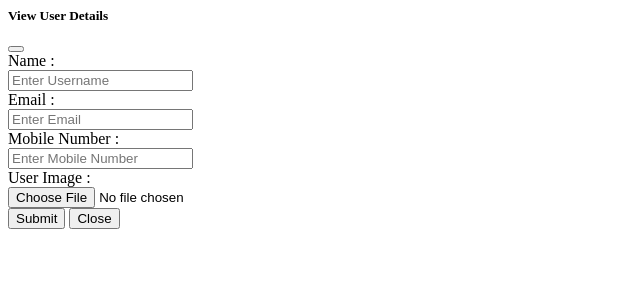
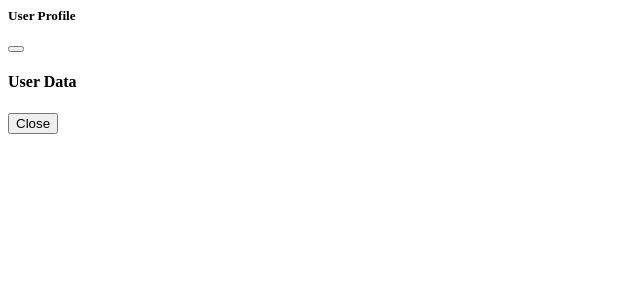
Before and after one commit to anandnbarai/PHP_CRUD, a PHP site: page /profile.php in a window 1280 px wide. Shown: the top 300 px of the page, without its empty margins (0-640 px from the left). Run offline with PHP 8.4, Linux system fonts and the light colour scheme.

Commit message:
Add files via upload

```diff
--- a/advance_crud/form.php
+++ b/advance_crud/form.php
@@ -2,7 +2,7 @@
     <div class="modal-dialog" role="document">
         <div class="modal-content">
             <div class="modal-header">
-                <h5 class="modal-title" id="exampleModalLabel">Add User Details</h5>
+                <h5 class="modal-title" id="exampleModalLabel">Add or Edit User Details</h5>
                 <button type="button" class="btn-close" data-bs-dismiss="modal" aria-label="Close"></button>
             </div>
 
--- a/advance_crud/profile.php
+++ b/advance_crud/profile.php
@@ -2,49 +2,17 @@
     <div class="modal-dialog" role="document">
         <div class="modal-content">
             <div class="modal-header">
-                <h5 class="modal-title" id="exampleModalLabel">View User Details</h5>
+                <h5 class="modal-title" id="exampleModalLabel"><i class="fas fa-user"></i> User Profile</h5>
                 <button type="button" class="btn-close" data-bs-dismiss="modal" aria-label="Close"></button>
             </div>
-
-            <!-- enctype is for to upload image into database -->
-            <form action="" method="post" id="addform" enctype="multipart/form-data">
-                <div class="modal-body">
-                    <div class="form-group">
-                        <label for="">Name :</label>
-                        <div class="input-group mt-2">
-                            <span class="input-group-text bg-dark"><i class="fas fa-user text-white"></i></span>
-                            <input type="text" class="form-control" placeholder="Enter Username" name="username"
-                                id="username" autocomplete="off" required="required">
-                        </div>
-                    </div>
-                    <div class="form-group mt-2">
-                        <label for="">Email :</label>
-                        <div class="input-group mt-2">
-                            <span class="input-group-text bg-dark"><i class="fas fa-envelope text-white"></i></span>
-                            <input type="email" class="form-control" placeholder="Enter Email" name="email" id="email"
-                                autocomplete="off" required="required">
-                        </div>
-                    </div>
-                    <div class="form-group mt-2">
-                        <label for="">Mobile Number :</label>
-                        <div class="input-group mt-2">
-                            <span class="input-group-text bg-dark"><i class="fas fa-phone text-white"></i></span>
-                            <input type="text" class="form-control" placeholder="Enter Mobile Number" name="mobile"
-                                id="mobile" maxlength="10" minlength="10" autocomplete="off" required="required">
-                        </div>
-                    </div>
-                    <div class="form-group mt-2">
-                        <label for="">User Image :</label>
-                        <div class="input-group mt-2">
-                            <input type="file" class="form-control" name="userimage" id="userimage" required="required">
-                        </div>
-                    </div>
+            <div class="modal-body">
+                <div class="container" id="profile">
+                    <h4>User Data</h4>
                 </div>
-                <div class="modal-footer">
-                    <button type="button" class="btn btn-dark">Submit</button>
-                    <button type="button" class="btn btn-secondary" data-bs-dismiss="modal">Close</button>
-                </div>
-            </form>
+            </div>
+            <div class="modal-footer">
+                <button type="button" class="btn btn-secondary" data-bs-dismiss="modal">Close</button>
+            </div>
         </div>
     </div>
 </div>
--- a/advance_crud/usertable.php
+++ b/advance_crud/usertable.php
@@ -17,9 +17,9 @@
             <td>Otto</td>
             <td>@mdo</td>
             <td>
-                <a href="#" class="me-3 profile" data-bs-target="#userViewModal" data-bs-toggle="modal"><i class="fas fa-eye"></i></a>
-                <a href="#" class="me-3 edituser"><i class="fas fa-edit"></i></a>
-                <a href="#" class="me-3 deleteuser"><i class="fas fa-trash-alt"></i></a>
+                <a href="#" class="me-3 profile" data-bs-target="#userViewModal" data-bs-toggle="modal"><i class="fas fa-eye text-dark" title="View Profile"></i></a>
+                <a href="#" class="me-3 edituser text-primary" title="Edit" data-bs-target="#usermodal" data-bs-toggle="modal"><i class="fas fa-edit"></i></a>
+                <a href="#" class="me-3 deleteuser text-danger" title="Delete"><i class="fas fa-trash-alt"></i></a>
             </td>
         </tr>
     </tbody>
```
Also changed, not shown: advance_crud/include/user.php (added, +29 -0 lines).
